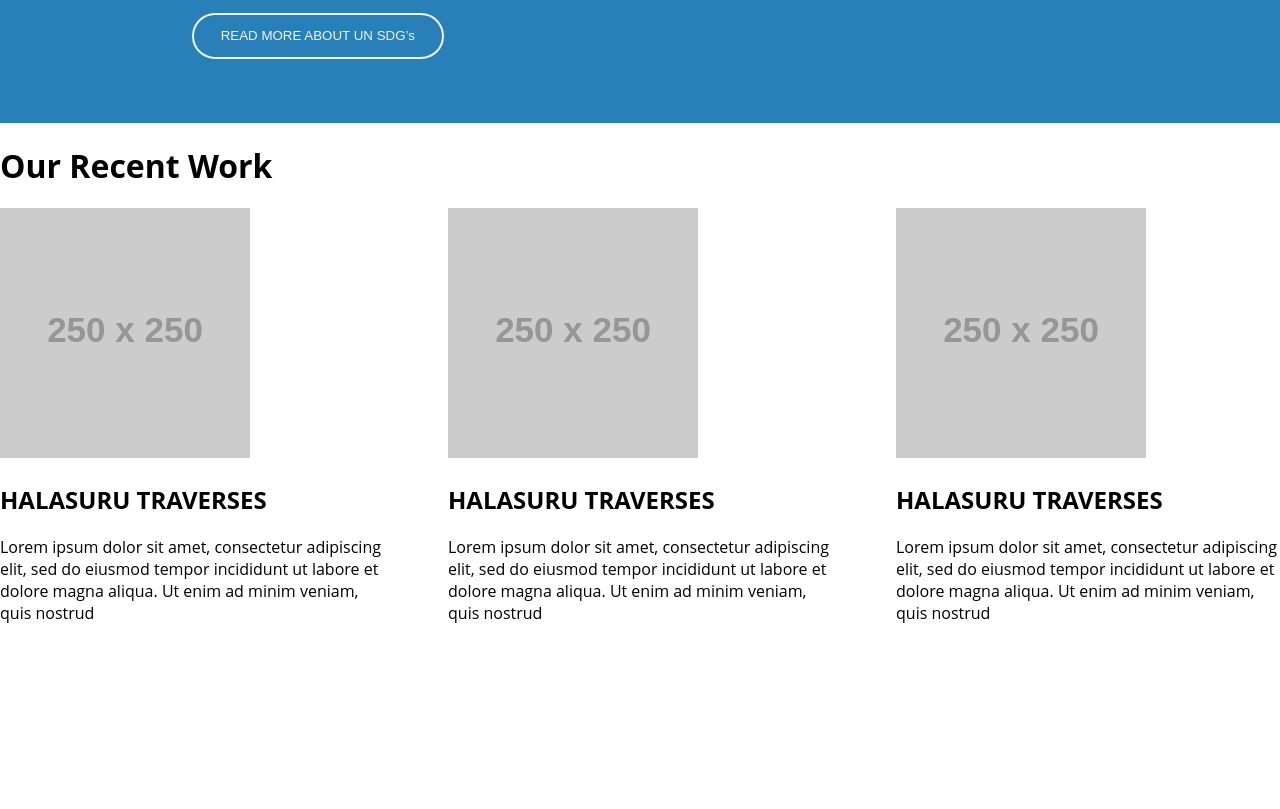
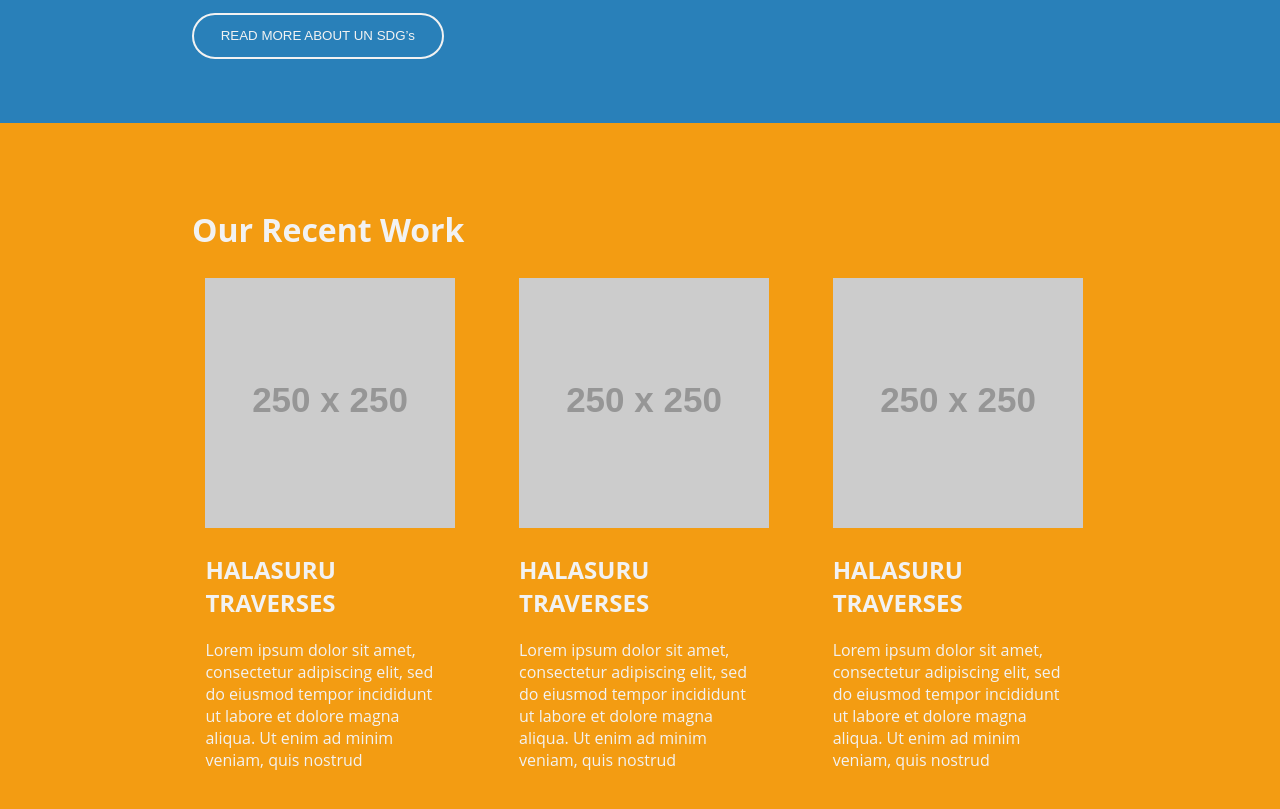
Before and after one commit to anianroid/ycf_bp, a React app: page / in a window 1280 px wide. Shown: the part 2863-3672 px from the top of the page. Before the commit the page ends 3503 px from the top, so only its background shows below. Built offline with nearby package versions, Linux system fonts and the light colour scheme; placeholder pictures from the web are drawn by us.

Commit message:
Add : ourwork_section

```diff
--- a/src/OurWork.js
+++ b/src/OurWork.js
@@ -4,7 +4,7 @@
 class OurWork extends React.Component {
   render() {
     return (
-      <div>
+      <div className="section ourWorkSection">
         <div>
           <h1>Our Recent Work</h1>
         </div>
--- a/src/styles.css
+++ b/src/styles.css
@@ -111,6 +111,14 @@
 .grid-wrapper > div {
   justify-content: center;
   align-items: center;
+  padding: 2% 5%;
+}
+.grid-wrapper > div > div:nth-child(1) {
+  display: table;
+  margin: 0 auto;
+}
+.ourWorkSection {
+  background-color: #f39c12;
 }
 
 @media only screen and (max-width: 500px) {
```
